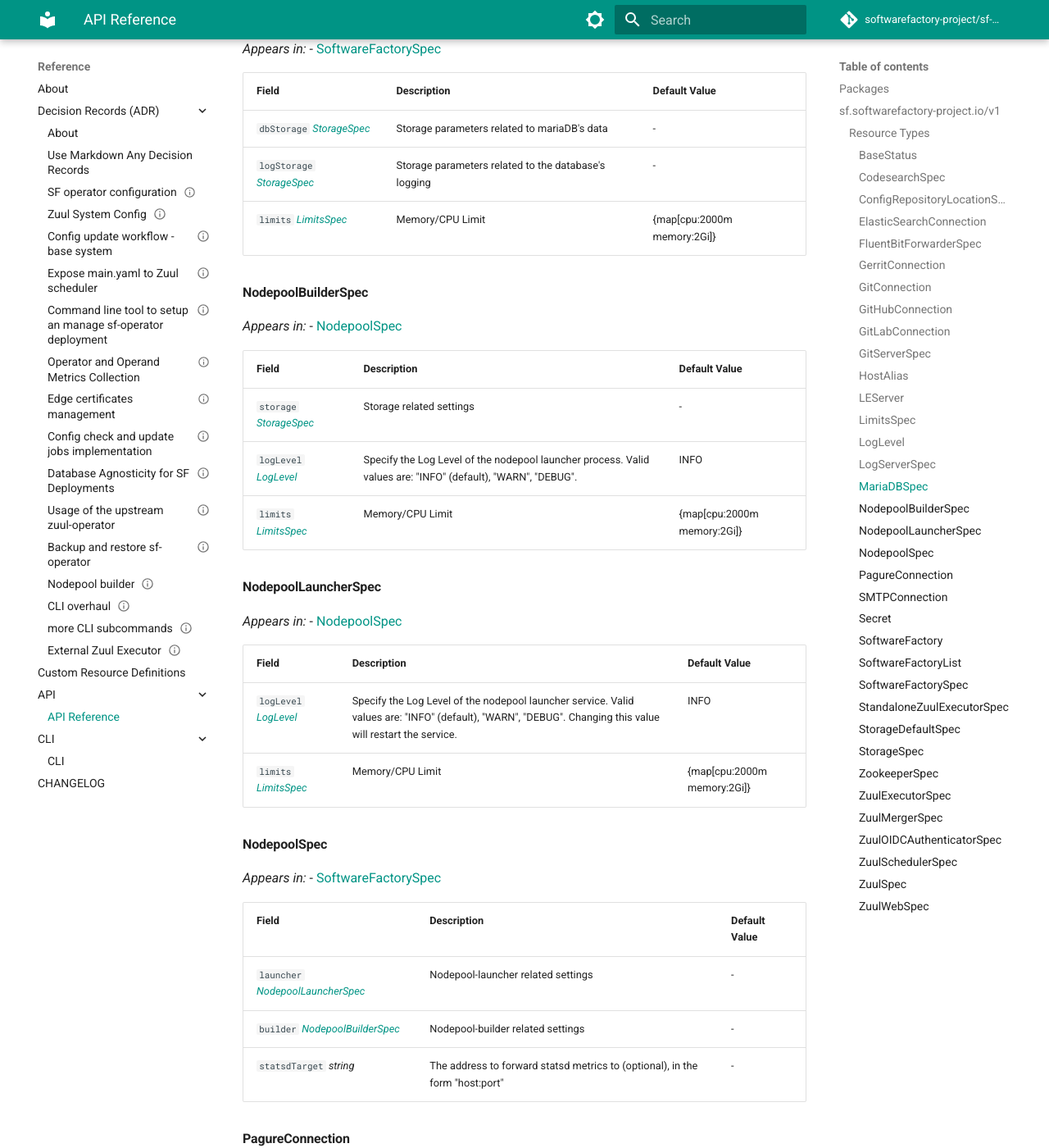
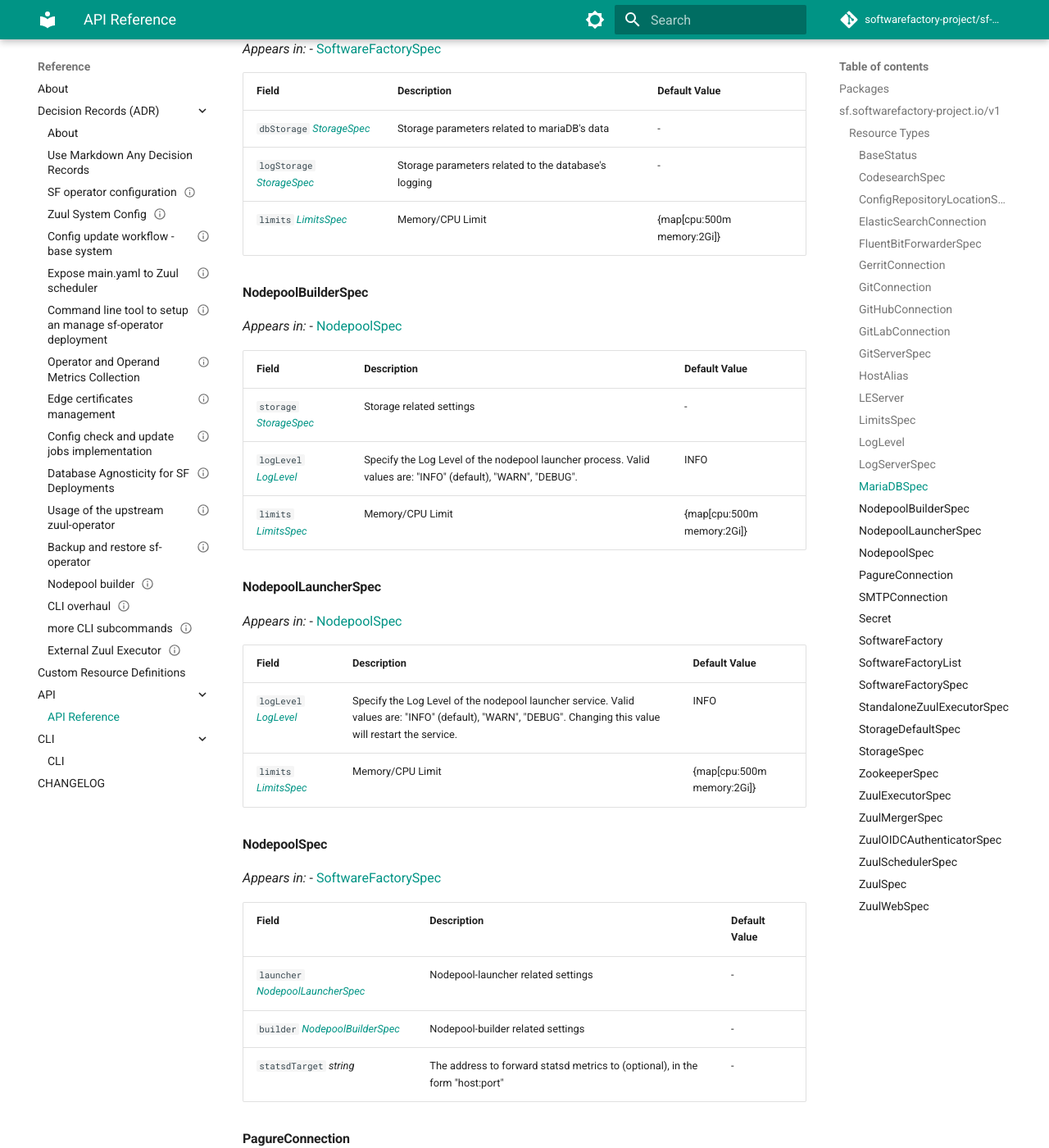
Before and after one commit to softwarefactory-project/sf-operator, an MkDocs documentation site: the page built from doc/reference/api/index.md, in a window 1280 px wide and 1400 px high, scrolled down 6863 px. Shown: the whole window at 82% size. Built offline with MkDocs 1.6.1 and Material for MkDocs 9.7.7, drawn with Linux system fonts in a browser that asks for light colours; comment, search, counter and statistics services are not loaded; some of the changed text lies outside the part shown.

Commit message:
Reduce default cpu limit
This change fixes the following errors on a 4cpu host:

  1 Insufficient cpu. preemption: 0/1 nodes are available: 1 No preemption victims found for incoming pod.

Change-Id: I7caa3f97adb9ba6051f831888790d8a9ac7eb3ac

```diff
--- a/doc/reference/api/index.md
+++ b/doc/reference/api/index.md
@@ -45,7 +45,7 @@ _Appears in:_
 | Field | Description | Default Value |
 | --- | --- | --- |
 | `storage` _[StorageSpec](#storagespec)_ |  | -|
-| `limits` _[LimitsSpec](#limitsspec)_ | Memory/CPU Limit | {map[cpu:2000m memory:2Gi]}|
+| `limits` _[LimitsSpec](#limitsspec)_ | Memory/CPU Limit | {map[cpu:500m memory:2Gi]}|
 | `enabled` _boolean_ | If set to false, the service won't be deployed | {true}|
 
 
@@ -242,7 +242,7 @@ _Appears in:_
 | Field | Description | Default Value |
 | --- | --- | --- |
 | `memory` _[Quantity](https://pkg.go.dev/k8s.io/apimachinery@v0.28.2/pkg/api/resource#Quantity)_ |  | {2Gi}|
-| `cpu` _[Quantity](https://pkg.go.dev/k8s.io/apimachinery@v0.28.2/pkg/api/resource#Quantity)_ |  | {2000m}|
+| `cpu` _[Quantity](https://pkg.go.dev/k8s.io/apimachinery@v0.28.2/pkg/api/resource#Quantity)_ |  | {500m}|
 
 
 #### LogLevel
@@ -290,7 +290,7 @@ _Appears in:_
 | --- | --- | --- |
 | `dbStorage` _[StorageSpec](#storagespec)_ | Storage parameters related to mariaDB's data | -|
 | `logStorage` _[StorageSpec](#storagespec)_ | Storage parameters related to the database's logging | -|
-| `limits` _[LimitsSpec](#limitsspec)_ | Memory/CPU Limit | {map[cpu:2000m memory:2Gi]}|
+| `limits` _[LimitsSpec](#limitsspec)_ | Memory/CPU Limit | {map[cpu:500m memory:2Gi]}|
 
 
 #### NodepoolBuilderSpec
@@ -306,7 +306,7 @@ _Appears in:_
 | --- | --- | --- |
 | `storage` _[StorageSpec](#storagespec)_ | Storage related settings | -|
 | `logLevel` _[LogLevel](#loglevel)_ | Specify the Log Level of the nodepool launcher process. Valid values are: "INFO" (default), "WARN", "DEBUG". | INFO|
-| `limits` _[LimitsSpec](#limitsspec)_ | Memory/CPU Limit | {map[cpu:2000m memory:2Gi]}|
+| `limits` _[LimitsSpec](#limitsspec)_ | Memory/CPU Limit | {map[cpu:500m memory:2Gi]}|
 
 
 #### NodepoolLauncherSpec
@@ -321,7 +321,7 @@ _Appears in:_
 | Field | Description | Default Value |
 | --- | --- | --- |
 | `logLevel` _[LogLevel](#loglevel)_ | Specify the Log Level of the nodepool launcher service. Valid values are: "INFO" (default), "WARN", "DEBUG". Changing this value will restart the service. | INFO|
-| `limits` _[LimitsSpec](#limitsspec)_ | Memory/CPU Limit | {map[cpu:2000m memory:2Gi]}|
+| `limits` _[LimitsSpec](#limitsspec)_ | Memory/CPU Limit | {map[cpu:500m memory:2Gi]}|
 
 
 #### NodepoolSpec
@@ -527,7 +527,7 @@ _Appears in:_
 | Field | Description | Default Value |
 | --- | --- | --- |
 | `storage` _[StorageSpec](#storagespec)_ |  | -|
-| `limits` _[LimitsSpec](#limitsspec)_ | Memory/CPU Limit | {map[cpu:2000m memory:2Gi]}|
+| `limits` _[LimitsSpec](#limitsspec)_ | Memory/CPU Limit | {map[cpu:500m memory:2Gi]}|
 
 
 #### ZuulExecutorSpec
@@ -545,7 +545,7 @@ _Appears in:_
 | `logLevel` _[LogLevel](#loglevel)_ | Specify the Log Level of the zuul-executor service. Valid values are: "INFO" (default), "WARN", "DEBUG". Changing this value will restart the service. | INFO|
 | `enabled` _boolean_ | If set to false, the zuul-executor deployment won't be applied | {true}|
 | `standalone` _[StandaloneZuulExecutorSpec](#standalonezuulexecutorspec)_ | When set the Control plane is not deployed. The standalone executor must be able to connect to the control plane | -|
-| `limits` _[LimitsSpec](#limitsspec)_ | Memory/CPU Limit | {map[cpu:2000m memory:2Gi]}|
+| `limits` _[LimitsSpec](#limitsspec)_ | Memory/CPU Limit | {map[cpu:500m memory:2Gi]}|
 | `diskLimitPerJob` _integer_ | the [disk_limit_per_job](https://zuul-ci.org/docs/zuul/latest/configuration.html#attr-executor.disk_limit_per_job) | {250}|
 
 
@@ -567,7 +567,7 @@ _Appears in:_
 | `gitTimeout` _integer_ | the [git_timeout](https://zuul-ci.org/docs/zuul/latest/configuration.html#attr-merger.git_timeout) parameter | -|
 | `storage` _[StorageSpec](#storagespec)_ | Storage-related settings | -|
 | `logLevel` _[LogLevel](#loglevel)_ | Specify the Log Level of the nodepool launcher service. Valid values are: "INFO" (default), "WARN", "DEBUG". Changing this value will restart the service. | INFO|
-| `limits` _[LimitsSpec](#limitsspec)_ | Memory/CPU Limit | {map[cpu:2000m memory:2Gi]}|
+| `limits` _[LimitsSpec](#limitsspec)_ | Memory/CPU Limit | {map[cpu:500m memory:2Gi]}|
 
 
 #### ZuulOIDCAuthenticatorSpec
@@ -609,7 +609,7 @@ _Appears in:_
 | `storage` _[StorageSpec](#storagespec)_ | Storage-related settings | -|
 | `statsdTarget` _string_ | The address to forward statsd metrics to (optional), in the form "host:port" | -|
 | `logLevel` _[LogLevel](#loglevel)_ | Specify the Log Level of the zuul-scheduler service. Valid values are: "INFO" (default), "WARN", "DEBUG". Changing this value will restart the service. | INFO|
-| `limits` _[LimitsSpec](#limitsspec)_ | Memory/CPU Limit | {map[cpu:2000m memory:2Gi]}|
+| `limits` _[LimitsSpec](#limitsspec)_ | Memory/CPU Limit | {map[cpu:500m memory:2Gi]}|
 | `DefaultHoldExpiration` _integer_ | the [DefaultHoldExpiration](https://zuul-ci.org/docs/zuul/latest/configuration.html#attr-scheduler.default_hold_expiration) | -|
 | `MaxHoldExpiration` _integer_ | the [MaxHoldExpiration](https://zuul-ci.org/docs/zuul/latest/configuration.html#attr-scheduler.max_hold_expiration) | -|
 
@@ -652,4 +652,4 @@ _Appears in:_
 | Field | Description | Default Value |
 | --- | --- | --- |
 | `logLevel` _[LogLevel](#loglevel)_ | Specify the Log Level of the zuul-web launcher service. Valid values are: "INFO" (default), "WARN", "DEBUG". Changing this value will restart the service. | INFO|
-| `limits` _[LimitsSpec](#limitsspec)_ | Memory/CPU Limit | {map[cpu:2000m memory:2Gi]}|
+| `limits` _[LimitsSpec](#limitsspec)_ | Memory/CPU Limit | {map[cpu:500m memory:2Gi]}|
```
Also changed, not shown: doc/reference/CHANGELOG.md (+3 -0 lines), 4 other files.
